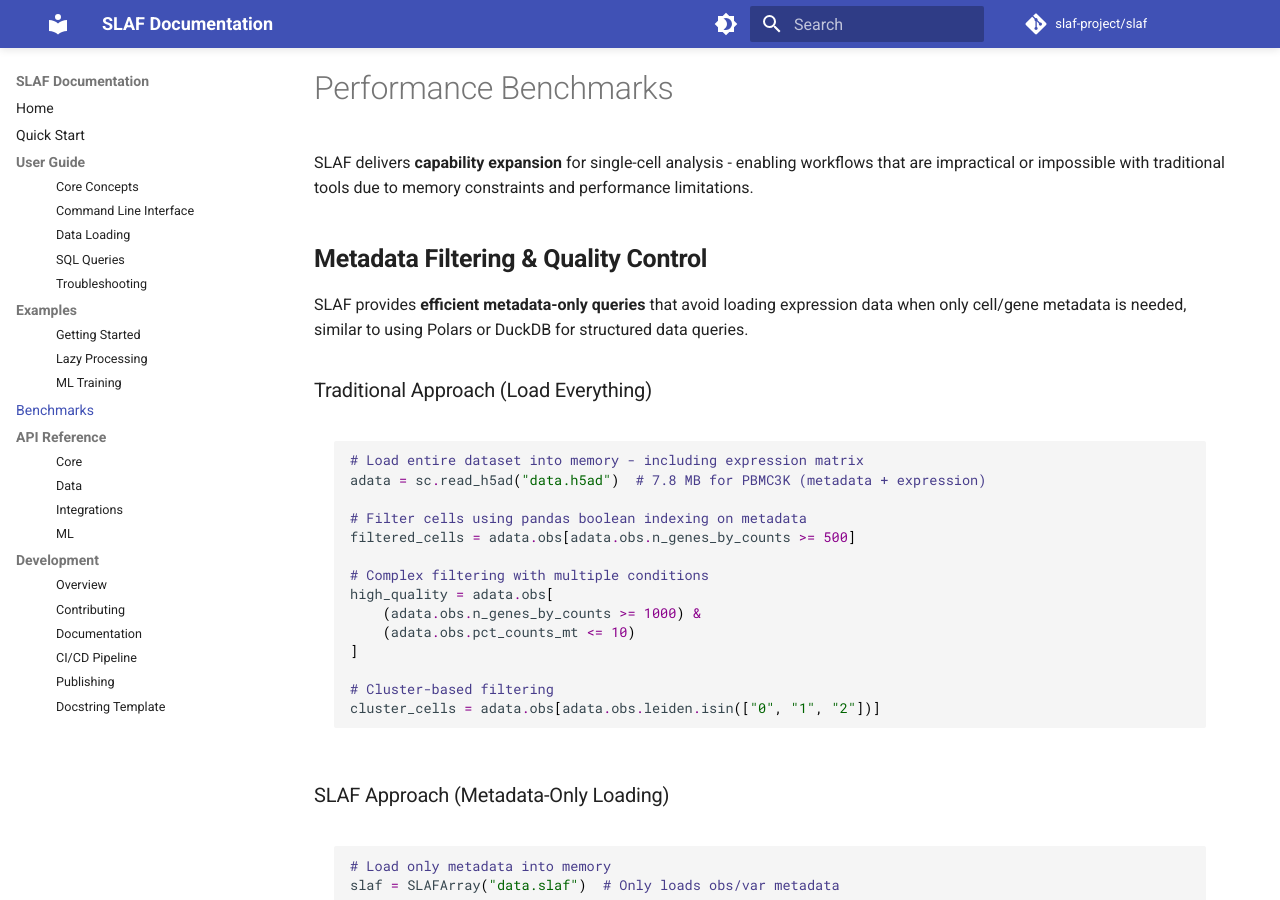
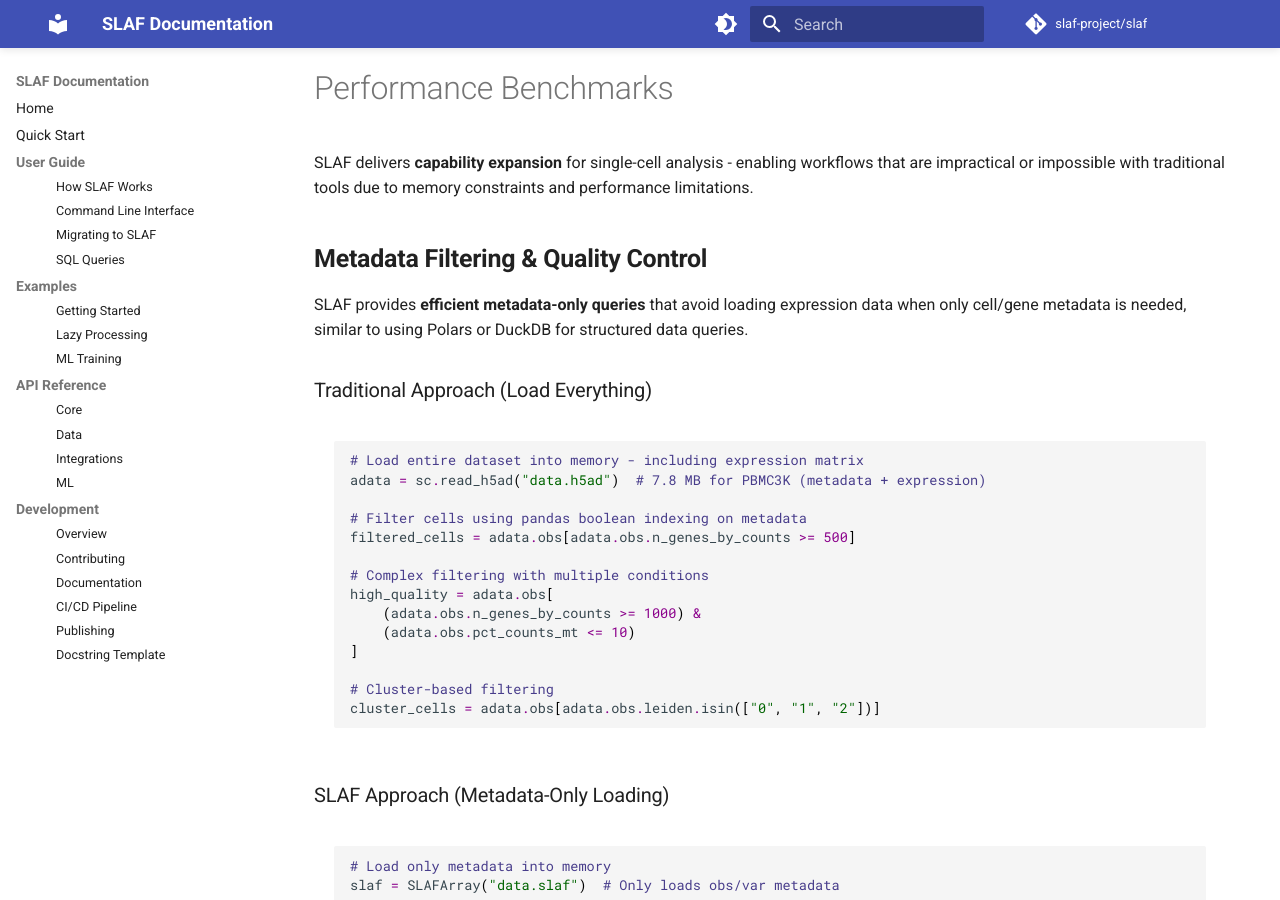
Before and after one commit to slaf-project/slaf, an MkDocs documentation site: the page built from docs/benchmarks/performance.md, in a window 1280 px wide and 900 px high. Built offline with MkDocs 1.6.1 and Material for MkDocs 9.7.7, drawn with Linux system fonts in a browser that asks for light colours; comment, search, counter and statistics services are not loaded.

Commit message:
fix docs nav

```diff
--- a/mkdocs.yml
+++ b/mkdocs.yml
@@ -153,16 +153,14 @@ nav:
   - Home: index.md
   - Quick Start: getting-started/quickstart.md
   - User Guide:
-      - Core Concepts: user-guide/core-concepts.md
+      - How SLAF Works: user-guide/how-slaf-works.md
       - Command Line Interface: user-guide/cli.md
-      - Data Loading: user-guide/data-loading.md
+      - Migrating to SLAF: user-guide/migrating-to-slaf.md
       - SQL Queries: user-guide/sql-queries.md
-      - Troubleshooting: user-guide/troubleshooting.md
   - Examples:
       - Getting Started: examples/getting-started.md
       - Lazy Processing: examples/lazy-processing.md
       - ML Training: examples/ml-training.md
-  - Benchmarks: benchmarks/performance.md
   - API Reference:
       - Core: api/core.md
       - Data: api/data.md
```
